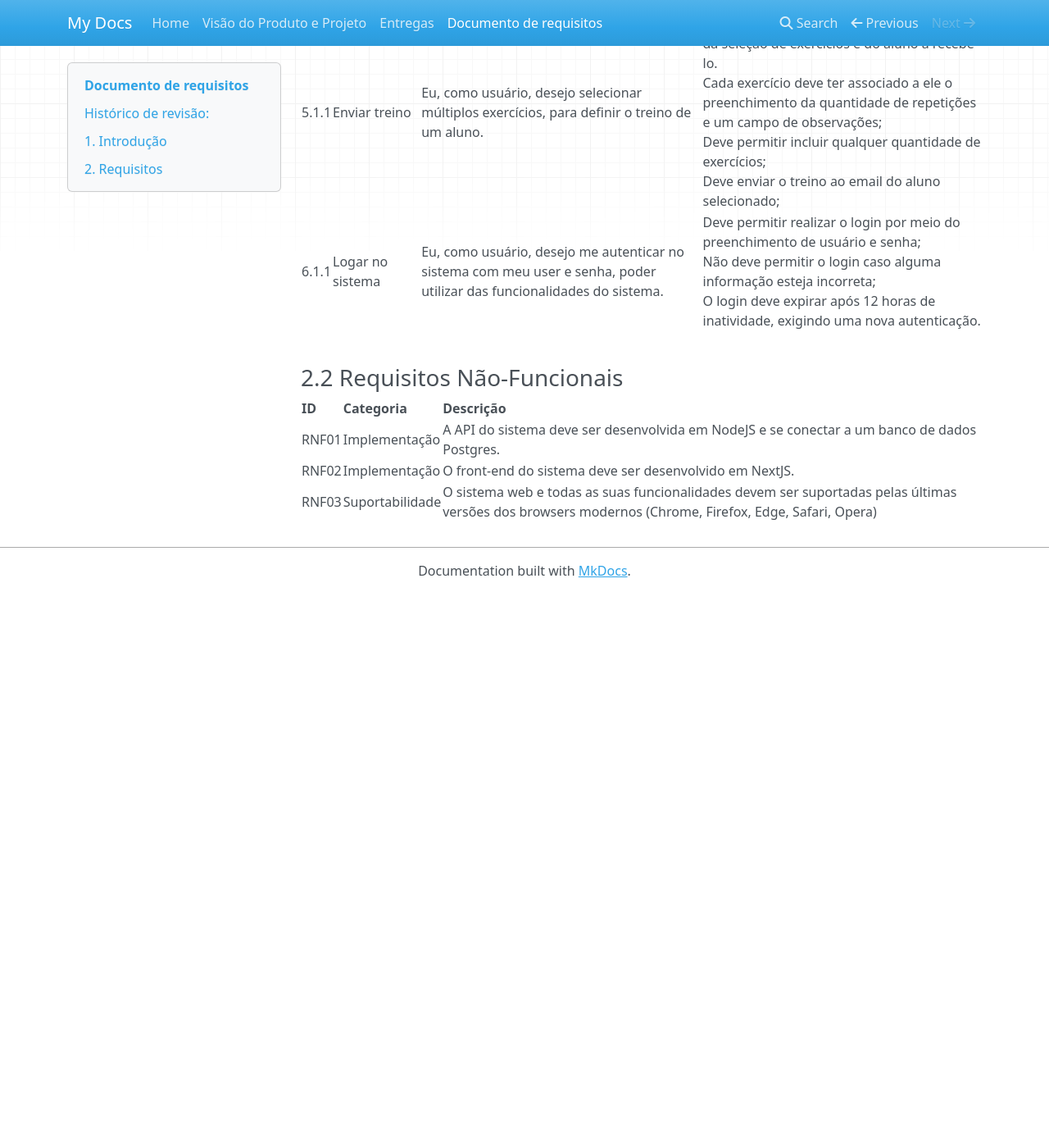
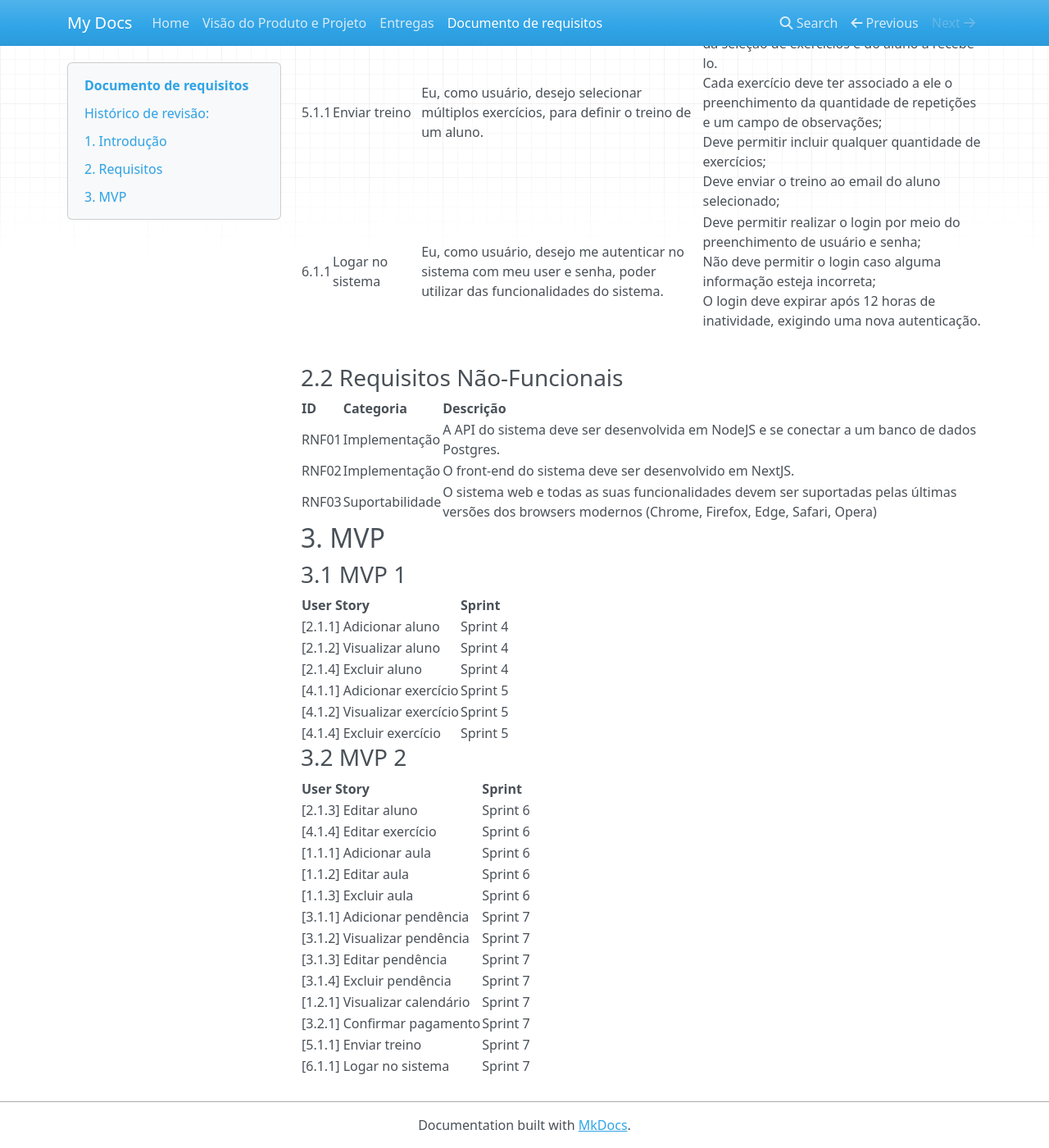
Before and after one commit to mdsreq-fga-unb/2022.2-Strix, an MkDocs documentation site: the page built from documentation/docs/documento_de_requisitos.md, in a window 1280 px wide and 1400 px high, scrolled down 5025 px. Shown: the whole window at 82% size. Built offline with MkDocs 1.6.1, drawn with Linux system fonts in a browser that asks for light colours; nearby versions of some CDN libraries; before the commit the page ends 5749 px from its top, so only the background shows below that.

Commit message:
Adição da seção MVP no documento de requisitos e algumas mudanças no documento de visão que ainda precisam de revisão e validação

```diff
--- a/documentation/docs/documento_de_requisitos.md
+++ b/documentation/docs/documento_de_requisitos.md
@@ -94,3 +94,34 @@ Os requisitos funcionais estão organizados hierarquicamente na estrutura de Ép
 | RNF01 | Implementação   | A API do sistema deve ser desenvolvida em NodeJS e se conectar a um banco de dados Postgres.                                                          |
 | RNF02 | Implementação   | O front-end do sistema deve ser desenvolvido em NextJS.                                                                                               |
 | RNF03 | Suportabilidade | O sistema web e todas as suas funcionalidades devem ser suportadas pelas últimas versões dos browsers modernos (Chrome, Firefox, Edge, Safari, Opera) |
+
+## 3. MVP
+
+### 3.1 MVP 1
+
+| User Story| Sprint |
+|----|----|
+| [2.1.1] Adicionar aluno | Sprint 4 |
+| [2.1.2] Visualizar aluno | Sprint 4  |
+| [2.1.4] Excluir aluno | Sprint 4 |
+| [4.1.1] Adicionar exercício | Sprint 5 |
+| [4.1.2] Visualizar exercício | Sprint 5 |
+| [4.1.4] Excluir exercício | Sprint 5 |
+
+### 3.2 MVP 2
+
+| User Story | Sprint |
+| ---- | ---- |
+| [2.1.3] Editar aluno | Sprint 6 |
+| [4.1.4] Editar exercício | Sprint 6 |
+| [1.1.1] Adicionar aula | Sprint 6 |
+| [1.1.2] Editar aula | Sprint 6 |
+| [1.1.3] Excluir aula | Sprint 6 |
+| [3.1.1] Adicionar pendência | Sprint 7 |
+| [3.1.2] Visualizar pendência | Sprint 7 |
+| [3.1.3] Editar pendência | Sprint 7 |
+| [3.1.4] Excluir pendência | Sprint 7 |
+| [1.2.1] Visualizar calendário | Sprint 7 |
+| [3.2.1] Confirmar pagamento | Sprint 7 |
+| [5.1.1] Enviar treino | Sprint 7 |
+| [6.1.1] Logar no sistema | Sprint 7 |
```
Also changed, not shown: documentation/docs/visao_do_produto.md (+21 -4 lines).
